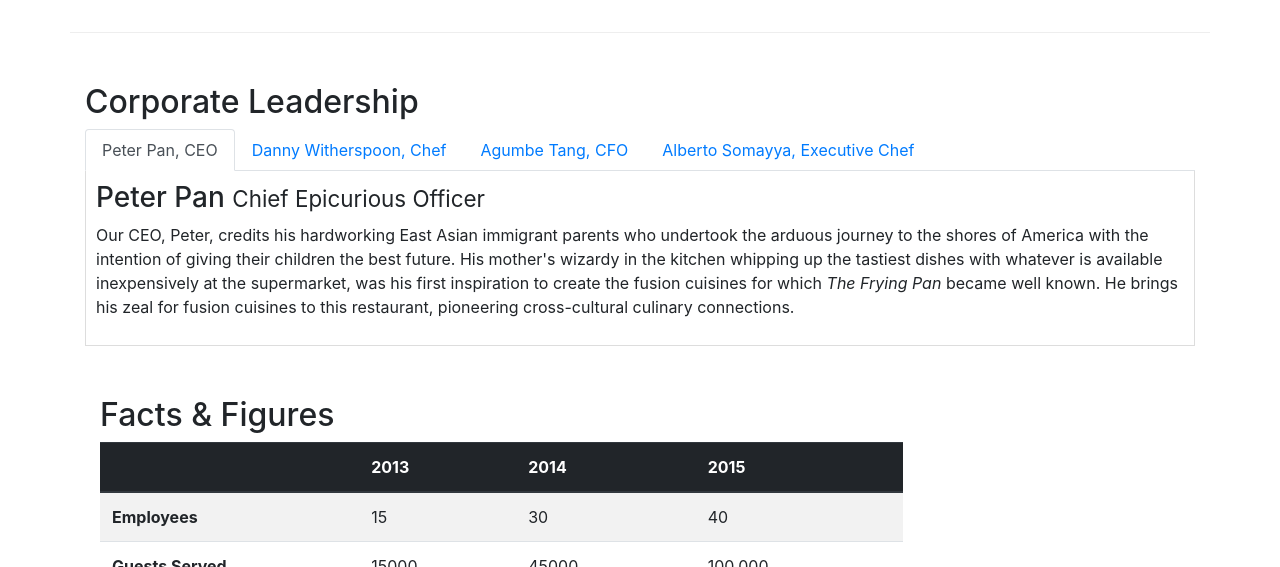
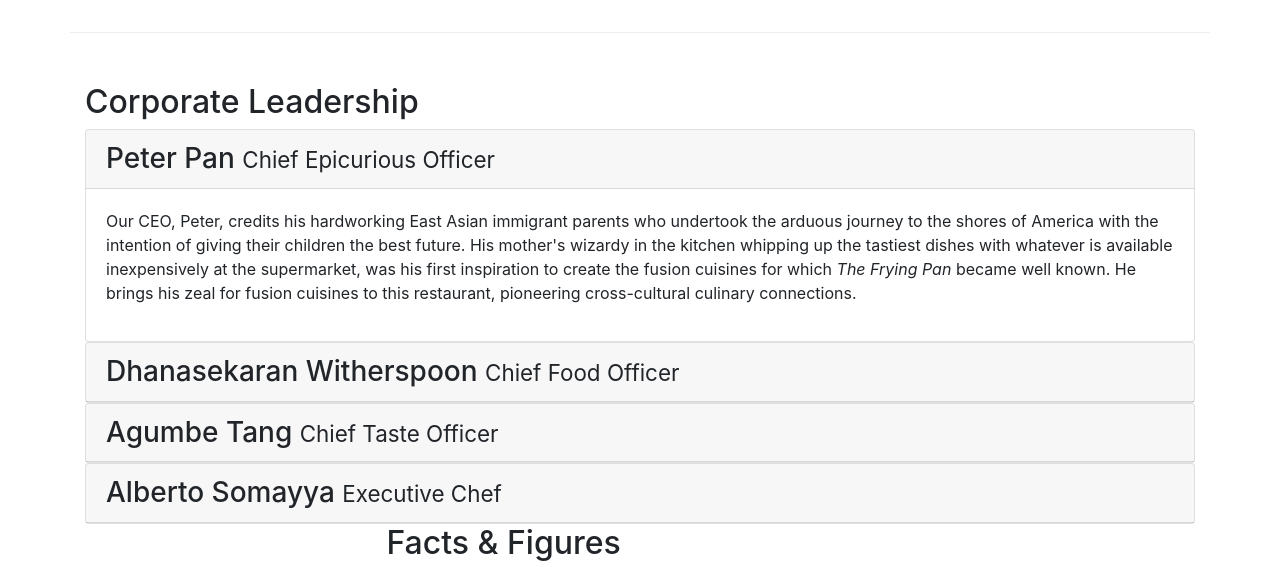
Before and after one commit to Zipep/Bootstrap4-course, a website: page aboutus.html in a window 1280 px wide. Shown: the part 940-1507 px from the top of the page. Drawn offline with nearby package versions, Linux system fonts and the light colour scheme.

Commit message:
Accordion

```diff
--- a/aboutus.html
+++ b/aboutus.html
@@ -102,54 +102,85 @@
     <div class="col-12">
                 <h2>Corporate Leadership</h2>
 
-                <ul class="nav nav-tabs">
-                    <li class="nav-item">
-                        <a class="nav-link active" href="#peter"
-                        role="tab" data-toggle="tab" aria-hidden="true">Peter Pan, CEO</a>
-                    </li>
 
-                    <li class="nav-item">
-                        <a class="nav-link" href="#danny"
-                        role="tab" data-toggle="tab" aria-hidden="true">Danny Witherspoon, Chef</a>
-                    </li>
 
-                    <li class="nav-item">
-                        <a class="nav-link" href="#agumbe"
-                        role="tab" data-toggle="tab" aria-hidden="true" >Agumbe Tang, CFO</a>
-                    </li>
-
-                    <li class="nav-item">
-                        <a class="nav-link" href="#alberto"
-                        role="tab" data-toggle="tab" aria-hidden="true">Alberto Somayya, Executive Chef</a>
-                    </li>
-                </ul>
-
-            <div class="tab-content">
-            <div role="tabpanel" class="tab-pane fade show active" id="peter">
-                <h3>Peter Pan <small>Chief Epicurious Officer</small></h3>
-                <p class="d-none d-md-block">Our CEO, Peter, credits his hardworking East Asian immigrant parents who undertook the arduous journey to the shores of America with the intention of giving their children the best future. His mother's wizardy in the kitchen whipping up the tastiest dishes with whatever is available inexpensively at the supermarket, was his first inspiration to create the fusion cuisines for which <em>The Frying Pan</em> became well known. He brings his zeal for fusion cuisines to this restaurant, pioneering cross-cultural culinary connections.</p>
+        <div id="accordion">
+            <div class="card"><!--First Card-->
+                <div class="card-header" role="tab" id="peterhead">
+                    <h3 class="mb-0">
+                        <a data-toggle="collapse" data-target="#peter">
+                        Peter Pan <small>Chief Epicurious Officer</small>
+                        </a>
+                    </h3>
+                </div>
+                <div class="collapse show" id="peter" data-parent="#accordion">
+                    <div class="card-body">
+                    <p class="d-none d-md-block">Our CEO, Peter, credits his hardworking East Asian immigrant parents who undertook
+                         the arduous journey to the shores of America with the intention of giving their children the best future.
+                         His mother's wizardy in the kitchen whipping up the tastiest dishes with whatever is available inexpensively at the supermarket,
+                         was his first inspiration to create the fusion cuisines for which <em>The Frying Pan</em> became well known.
+                         He brings his zeal for fusion cuisines to this restaurant, pioneering cross-cultural culinary connections.</p>
+                    </div>
                 </div>
 
-            <div role="tabpanel" class="tab-pane fade show" id="danny">
-                <h3>Dhanasekaran Witherspoon <small>Chief Food Officer</small></h3>
-                <p class="d-none d-md-block">Our CFO, Danny, as he is affectionately referred to by his colleagues, comes from a long established family tradition in farming and produce. His experiences growing up on a farm in the Australian outback gave him great appreciation for varieties of food sources. As he puts it in his own words, <em>Everything that runs, wins, and everything that stays, pays!</em></p>
             </div>
 
-            <div role="tabpanel" class="tab-pane fade show" id="agumbe">
-                <h3>Agumbe Tang <small>Chief Taste Officer</small></h3>
-                <p class="d-none d-md-block">Blessed with the most discerning gustatory sense, Agumbe, our CTO, personally ensures that every dish that we serve meets his exacting tastes. Our chefs dread the tongue lashing that ensues if their dish does not meet his exacting standards. He lives by his motto, <em>You click only if you survive my lick.</em></p>
+            <div class="card"><!--Second Card-->
+                <div class="card-header" role="tab" id="dannyhead">
+                    <h3 class="mb-0"><a data-toggle="collapse" data-target="#danny">
+                        Dhanasekaran Witherspoon <small>Chief Food Officer</small>
+                        </a>
+                    </h3>
+                </div>
+                 <div class="collapse" id="danny" data-parent="#accordion">
+                    <div class="card-body">
+                    <p class="d-none d-md-block">Our CFO, Danny, as he is affectionately referred to by his colleagues, comes from a long established
+                         family tradition in farming and produce. His experiences growing up on a farm in the Australian outback gave him great appreciation
+                         for varieties of food sources. As he puts it in his own words, <em>Everything that runs, wins, and everything that stays, pays!</em></p>
+                    </div>
+                 </div>
             </div>
 
-            <div role="tabpanel" class="tab-pane fade show" id="alberto">
-                <h3>Alberto Somayya <small>Executive Chef</small></h3>
-                <p class="d-none d-md-block">Award winning three-star Michelin chef with wide International experience having worked closely with whos-who in the culinary world, he specializes in creating mouthwatering Indo-Italian fusion experiences. He says, <em>Put together the cuisines from the two craziest cultures, and you get a winning hit! Amma Mia!</em></p>
+
+            <div class="card"><!--Third Card-->
+                <div class="card-header" role="tab" id="#agumbehead">
+                    <h3 class="mb-0"><a data-toggle="collapse" data-target="#agumbe">
+                        Agumbe Tang <small>Chief Taste Officer</small>
+                        </a>
+                    </h3>
+               </div>
+                <div class="collapse" id="agumbe" data-parent="#accordion">
+                   <div class="card-body">
+                   <p class="d-none d-md-block">Blessed with the most discerning gustatory sense, Agumbe, our CTO, personally ensures that every dish
+                    that we serve meets his exacting tastes. Our chefs dread the tongue lashing that ensues if their dish does not meet his exacting standards.
+                    He lives by his motto, <em>You click only if you survive my lick.</em></p>
+                   </div>
+                </div>
+            </div>
+
+            <div class="card"><!--Fourth Card-->
+                <div class="card-header" role="tab" id="albertohead">
+                    <h3 class="mb-0"><a data-toggle="collapse" data-target="#alberto">
+                        Alberto Somayya <small>Executive Chef</small>
+                       </a>
+                    </h3>
+                </div>
+
+                <div class="collapse" id="alberto" data-parent="#accordion">
+                    <div class="card-body">
+                        <p class="d-none d-md-block">Award winning three-star Michelin chef with wide International experience having worked closely with whos-who
+                    in the culinary world, he specializes in creating mouthwatering Indo-Italian fusion experiences. He says, <em>Put together the cuisines from the
+                    two craziest cultures, and you get a winning hit! Amma Mia!</em></p>
+                    </div>
+                </div>
+
+
         </div>
 
     </div>
 
 </div>
 
-       </div>
        <div class="row row-content">
            <div class="col-12 col-sm-9">
                <h2>Facts &amp; Figures</h2>
```
Lines whose indentation alone changed are shown as unchanged.
